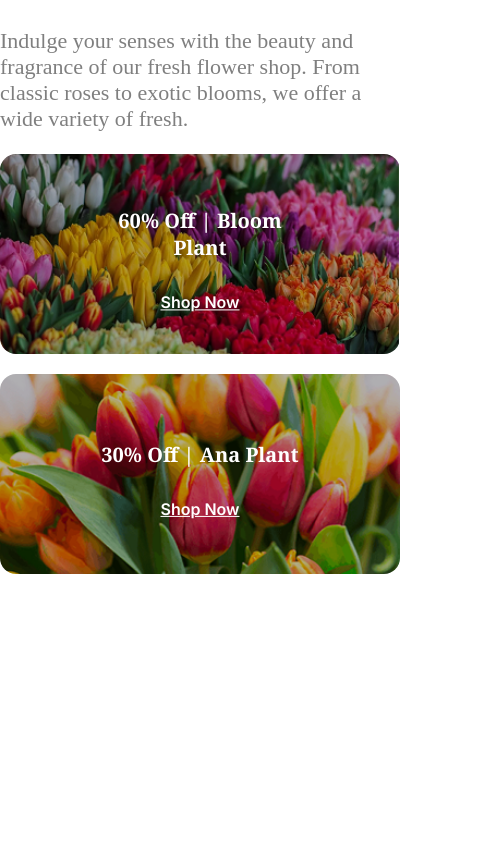
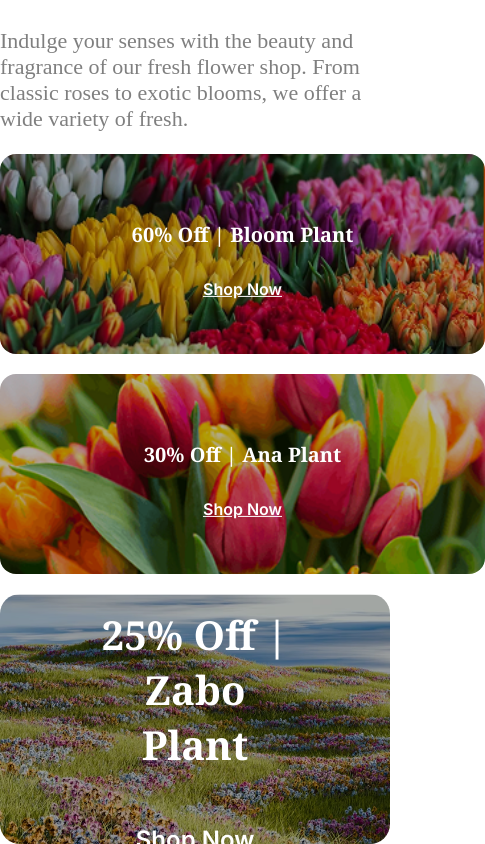
Before and after one commit to niloy-rahman-always/assignment-2, a plain HTML site: page index.html in a window 390 px wide. Shown: the part 4580-5424 px from the top of the page, 485 px wide, since content can reach past the window. Before the commit the page ends 5154 px from the top, so only its background shows below. Drawn offline with Linux system fonts and the light colour scheme.

Commit message:
discount area make responsive

```diff
--- a/style/style.css
+++ b/style/style.css
@@ -194,7 +194,7 @@ color: rgba(0, 0, 0, 0.5);
 
     .card {
       position: relative;
-      width: 400px;
+      width: 485px;
       height: 200px;
       border-radius: 16px;
       overflow: hidden;
@@ -311,5 +311,16 @@ color: rgba(0, 0, 0, 0.5);
   flex-direction: column;
 }
 
+.container {
+  flex-direction: column;
+}
+.right-card {
+ max-width: 100%;
+ height: 250px;
+}
+.card img {
+ max-width: 100%;
+ background-color: #E95A08;
+}
 
 }
```
